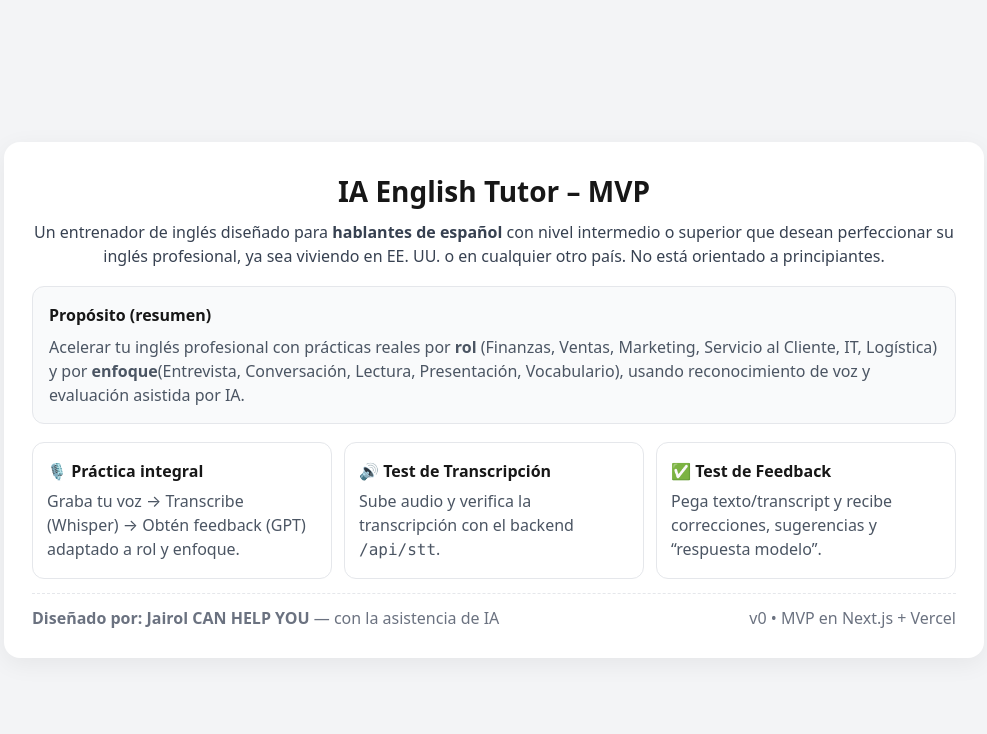
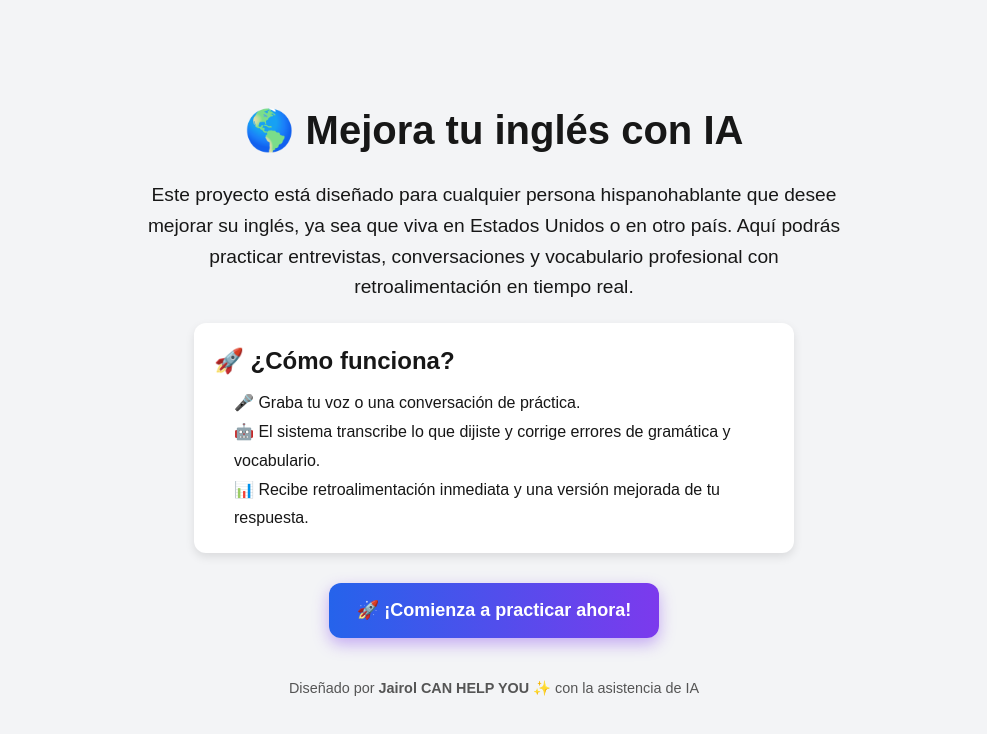
Before and after one commit to JairolGraterol/ia-english-tutor-mvp, a Next.js app: page / in a window 1280 px wide. Shown: the top 734 px of the page, without its empty margins (146-1133 px from the left). Built offline with nearby package versions, Linux system fonts and the light colour scheme.

Commit message:
Update page.tsx

```diff
--- a/app/page.tsx
+++ b/app/page.tsx
@@ -1,143 +1,85 @@
-// app/page.tsx
 export default function HomePage() {
   return (
-    <main
+    <div
       style={{
         minHeight: "100vh",
-        background: "#f3f4f6", // gris claro
+        backgroundColor: "#f3f4f6", // gris claro
         display: "flex",
+        flexDirection: "column",
         alignItems: "center",
         justifyContent: "center",
-        padding: 24,
-        fontFamily:
-          "ui-sans-serif, system-ui, -apple-system, Segoe UI, Roboto, Ubuntu, Cantarell, Noto Sans",
+        textAlign: "center",
+        padding: "40px",
+        fontFamily: "sans-serif",
       }}
     >
+      {/* Título principal */}
+      <h1 style={{ fontSize: "2.5rem", fontWeight: "bold", marginBottom: "20px" }}>
+        🌎 Mejora tu inglés con IA
+      </h1>
+
+      {/* Subtítulo */}
+      <p style={{ fontSize: "1.2rem", maxWidth: "700px", marginBottom: "20px", lineHeight: "1.6" }}>
+        Este proyecto está diseñado para cualquier persona hispanohablante que desee mejorar su inglés,
+        ya sea que viva en Estados Unidos o en otro país.
+        Aquí podrás practicar entrevistas, conversaciones y vocabulario profesional con retroalimentación en tiempo real.
+      </p>
+
+      {/* Explicación de pasos */}
       <div
         style={{
-          width: "100%",
-          maxWidth: 980,
           background: "white",
-          borderRadius: 16,
-          boxShadow: "0 6px 24px rgba(0,0,0,0.06)",
-          padding: 28,
+          borderRadius: 12,
+          padding: "20px",
+          maxWidth: "600px",
+          marginBottom: "30px",
+          boxShadow: "0 4px 10px rgba(0,0,0,0.1)",
+          textAlign: "left",
         }}
       >
-        <header style={{ textAlign: "center", marginBottom: 18 }}>
-          <h1 style={{ fontSize: 28, fontWeight: 800, marginBottom: 8 }}>
-            IA English Tutor – MVP
-          </h1>
-          <p style={{ color: "#374151" }}>
-            Un entrenador de inglés diseñado para <b>hablantes de español</b> con nivel
-            intermedio o superior que desean perfeccionar su inglés profesional, ya sea
-            viviendo en EE. UU. o en cualquier otro país. No está orientado a principiantes.
-          </p>
-        </header>
+        <h2 style={{ fontSize: "1.5rem", fontWeight: "600", marginBottom: "10px" }}>
+          🚀 ¿Cómo funciona?
+        </h2>
+        <ol style={{ fontSize: "1rem", lineHeight: "1.8", paddingLeft: "20px" }}>
+          <li>🎤 Graba tu voz o una conversación de práctica.</li>
+          <li>🤖 El sistema transcribe lo que dijiste y corrige errores de gramática y vocabulario.</li>
+          <li>📊 Recibe retroalimentación inmediata y una versión mejorada de tu respuesta.</li>
+        </ol>
+      </div>
 
-        <section
-          style={{
-            background: "#f9fafb",
-            border: "1px solid #e5e7eb",
-            borderRadius: 12,
-            padding: 16,
-            marginBottom: 18,
-          }}
-        >
-          <h2 style={{ fontWeight: 700, marginBottom: 8 }}>Propósito (resumen)</h2>
-          <p style={{ color: "#4b5563" }}>
-            Acelerar tu inglés profesional con prácticas reales por <b>rol</b> (Finanzas,
-            Ventas, Marketing, Servicio al Cliente, IT, Logística) y por <b>enfoque</b>
-            (Entrevista, Conversación, Lectura, Presentación, Vocabulario), usando
-            reconocimiento de voz y evaluación asistida por IA.
-          </p>
-        </section>
-
-        <section
-          style={{
-            display: "grid",
-            gap: 12,
-            gridTemplateColumns: "repeat(auto-fit, minmax(220px, 1fr))",
-            marginBottom: 14,
-          }}
-        >
+      {/* Botón con gradiente */}
       <a
         href="/practice"
         style={{
-              display: "block",
-              padding: "16px 14px",
+          display: "inline-block",
+          padding: "14px 28px",
           borderRadius: 12,
-              border: "1px solid #e5e7eb",
-              background: "white",
+          background: "linear-gradient(90deg, #2563eb, #7c3aed)", // Azul → Violeta
+          color: "white",
+          fontWeight: 700,
+          fontSize: 18,
           textDecoration: "none",
+          boxShadow: "0 6px 16px rgba(124, 58, 237, 0.4)",
+          transition: "transform 0.2s ease, boxShadow 0.2s ease",
+        }}
+        onMouseOver={(e) => {
+          (e.currentTarget as HTMLElement).style.transform = "scale(1.05)";
+          (e.currentTarget as HTMLElement).style.boxShadow =
+            "0 8px 20px rgba(124, 58, 237, 0.6)";
+        }}
+        onMouseOut={(e) => {
+          (e.currentTarget as HTMLElement).style.transform = "scale(1)";
+          (e.currentTarget as HTMLElement).style.boxShadow =
+            "0 6px 16px rgba(124, 58, 237, 0.4)";
         }}
       >
-            <div style={{ fontWeight: 700, marginBottom: 6 }}>
-              🎙️ Práctica integral
-            </div>
-            <div style={{ color: "#4b5563" }}>
-              Graba tu voz → Transcribe (Whisper) → Obtén feedback (GPT) adaptado a rol y
-              enfoque.
-            </div>
+        🚀 ¡Comienza a practicar ahora!
       </a>
 
-          <a
-            href="/stt-test"
-            style={{
-              display: "block",
-              padding: "16px 14px",
-              borderRadius: 12,
-              border: "1px solid #e5e7eb",
-              background: "white",
-              textDecoration: "none",
-            }}
-          >
-            <div style={{ fontWeight: 700, marginBottom: 6 }}>
-              🔊 Test de Transcripción
-            </div>
-            <div style={{ color: "#4b5563" }}>
-              Sube audio y verifica la transcripción con el backend <code>/api/stt</code>.
-            </div>
-          </a>
-
-          <a
-            href="/feedback-test"
-            style={{
-              display: "block",
-              padding: "16px 14px",
-              borderRadius: 12,
-              border: "1px solid #e5e7eb",
-              background: "white",
-              textDecoration: "none",
-            }}
-          >
-            <div style={{ fontWeight: 700, marginBottom: 6 }}>
-              ✅ Test de Feedback
-            </div>
-            <div style={{ color: "#4b5563" }}>
-              Pega texto/transcript y recibe correcciones, sugerencias y “respuesta
-              modelo”.
-            </div>
-          </a>
-        </section>
-
-        <footer
-          style={{
-            marginTop: 8,
-            paddingTop: 12,
-            borderTop: "1px dashed #e5e7eb",
-            display: "flex",
-            alignItems: "center",
-            justifyContent: "space-between",
-            flexWrap: "wrap",
-            gap: 8,
-          }}
-        >
-          <div style={{ color: "#6b7280" }}>
-            <b>Diseñado por:</b> <span style={{ fontWeight: 700 }}>Jairol CAN HELP YOU</span> — con la asistencia de IA
-          </div>
-          <div style={{ color: "#6b7280" }}>v0 • MVP en Next.js + Vercel</div>
+      {/* Footer con créditos */}
+      <footer style={{ marginTop: "40px", fontSize: "0.9rem", color: "#555" }}>
+        Diseñado por <strong>Jairol CAN HELP YOU</strong> ✨ con la asistencia de IA
       </footer>
     </div>
-    </main>
   );
 }
```
Lines whose indentation alone changed are shown as unchanged.
